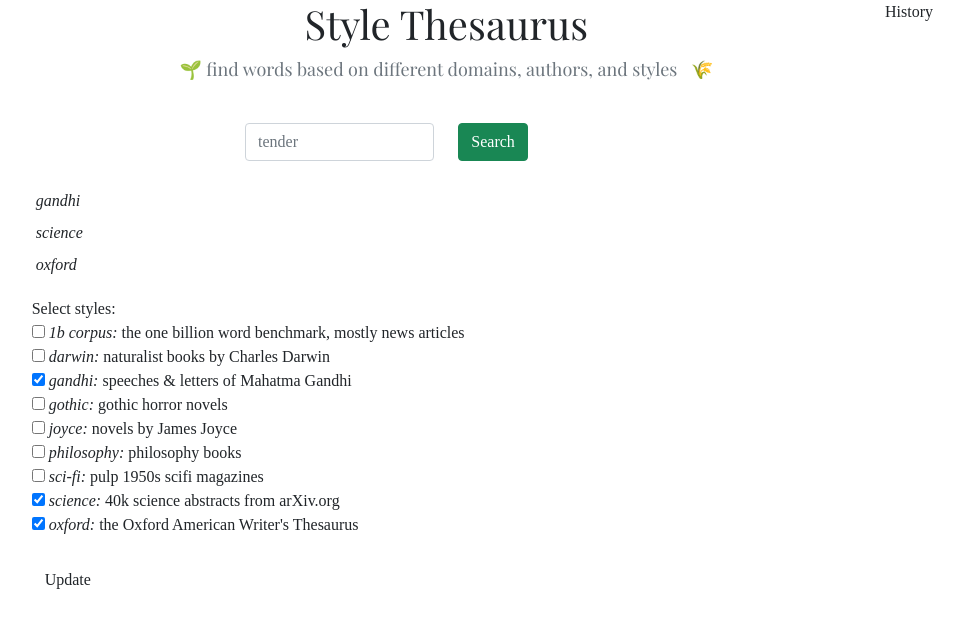
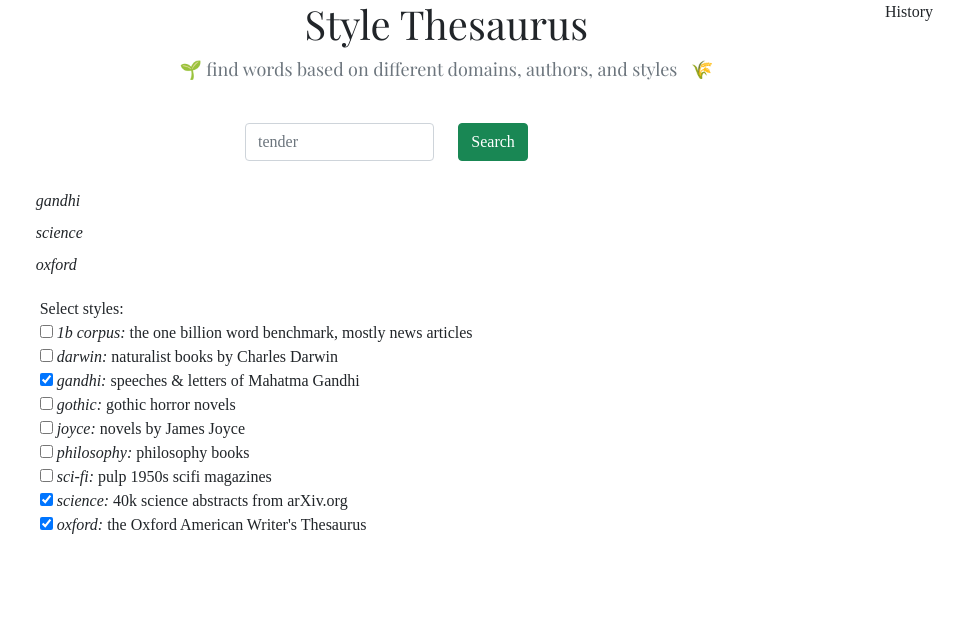
Before and after one commit to kgero/thesaurusx, a Flask app: page / in a window 1280 px wide. Shown: the top 628 px of the page, without its empty margins (87-1051 px from the left). Run offline with Flask 2, Linux system fonts and the light colour scheme; parts of the project's set-up code (start-up, migrations or seed data) failed here and were passed over.

Commit message:
rm button for updating styles, just use checkbox listener

```diff
--- a/static/js/main.js
+++ b/static/js/main.js
@@ -145,6 +145,8 @@ $(document).ready( function() {
 
   update_styles();
 
+  $('input:checkbox').change( function() {update_styles();} );
+
   $('#keyword').bind('keyup', function(e) {
     if ( e.keyCode === 13 ) { // 13 is enter key
       get_words_algo();
@@ -155,8 +157,4 @@ $(document).ready( function() {
     get_words_algo();
   });
 
-  $('.update_styles').click( function() {
-    update_styles();
-  });
-
 });
--- a/templates/index.html
+++ b/templates/index.html
@@ -105,16 +105,9 @@
 
           <div class="main"></div>
 
-          <div class="panel panel-default">
-            <div class="panel-body">
+          <div class="m-2">
               <p class="select-styles">Select styles:</p>
-              <div class="checkboxes">
-              </div>
-              <p>
-                <br />
-                <button class="btn btn-default update_styles">Update</button>
-              </p>
-            </div>
+              <div class="checkboxes"></div>
           </div>
 
 
```
